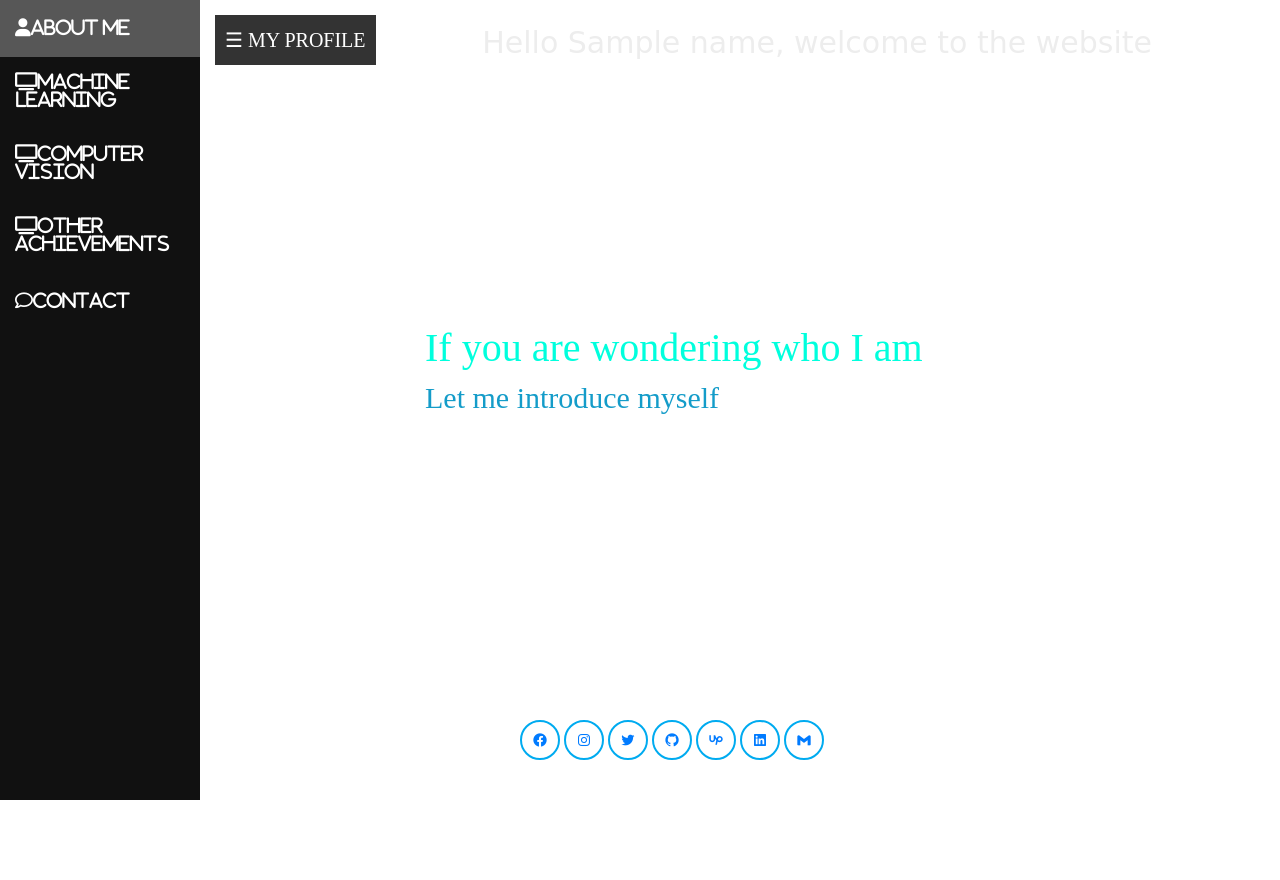
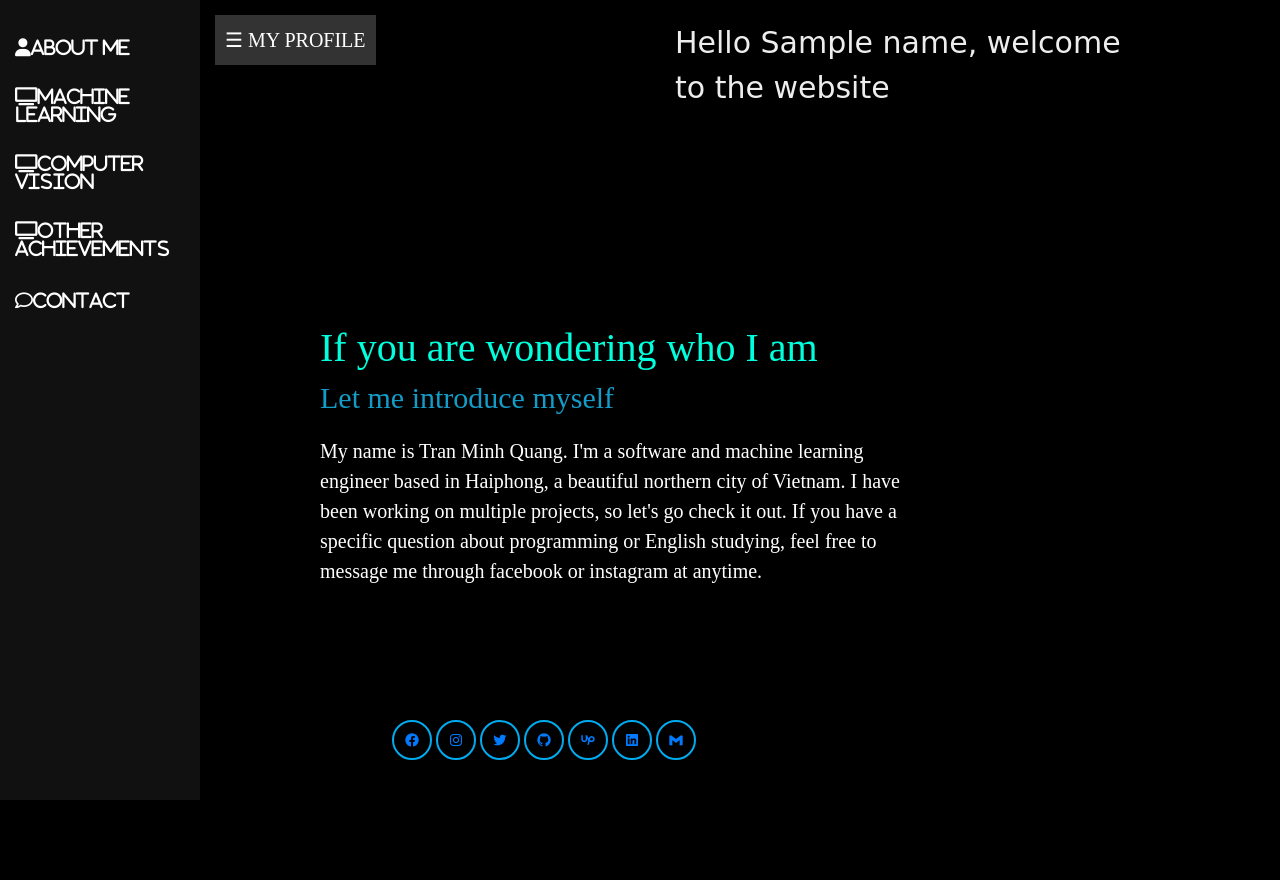
Before and after one commit to minhquang5014/personal-web-flask, a Flask app: template website/templates/home.html in a window 1280 px wide. Run offline with Flask 3, Linux system fonts and the light colour scheme; the template is opened without the code that fills it: most values are stand-ins (such as "Sample title", 1, 10 or a date in 2020); some libraries are stand-ins or nearby versions; some web fonts are replaced.

Commit message:
modify the test

```diff
--- a/website/static/css_folder/home.css
+++ b/website/static/css_folder/home.css
@@ -5,17 +5,16 @@
     box-sizing: border-box;
     font-family: 'Poppins', 'sans-serif'
 }
-body .bg{
+body{
     background: black;
     /* color: #dedede; */
 }
-
 .header {
     align-items: center;
     position: fixed;
     top:0;
     right:0;
-    width: 80%;
+    width: 60%;
     padding: 20px 10%;
     background: transparent;
     display: flex;
@@ -35,7 +34,7 @@ body .bg{
     align-items: center; /* Center vertically */
     justify-content: flex-end; /* Align content to the right */
     padding-right: 10%; /* Padding on the right */
-    padding-left: 20%; /* Adds space on the left */
+    padding-left: 10%; /* Adds space on the left */
 }
 .home-content{
     max-width: 600px;
@@ -145,7 +144,7 @@ body .bg{
 .home-sci {
     position: absolute;
     bottom: 40px;
-    width: 50%;
+    width: 60%;
 }
 .home-sci a {
     position: relative;
--- a/website/static/test/styles.css
+++ b/website/static/test/styles.css
@@ -19,6 +19,7 @@
     background-color: #111;
     overflow-x: hidden;
     transition: all 0.3s;
+    padding-top: 20px;
   }
 
   .sidebar a {
@@ -28,6 +29,7 @@
     color: white;
     display: block;
     transition: 0.3s;
+    padding-bottom: 10px;
   }
 
   .sidebar a:hover {
--- a/website/templates/ml.html
+++ b/website/templates/ml.html
@@ -1,4 +1,4 @@
-{% extends "base2.html" %}
+{% extends "base.html" %}
 {% block title %}Machine learning{% endblock %}
 {% block styles %}
 <link rel="stylesheet" href="/static/css_folder/ml.css">
```
Also changed, not shown: website/static/test/styles2.css (+1 -0 lines).
